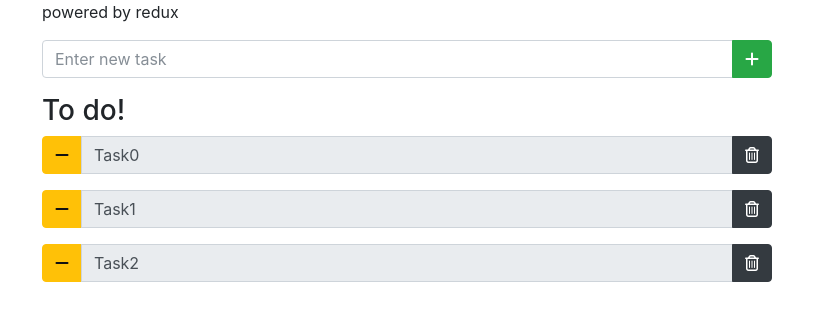
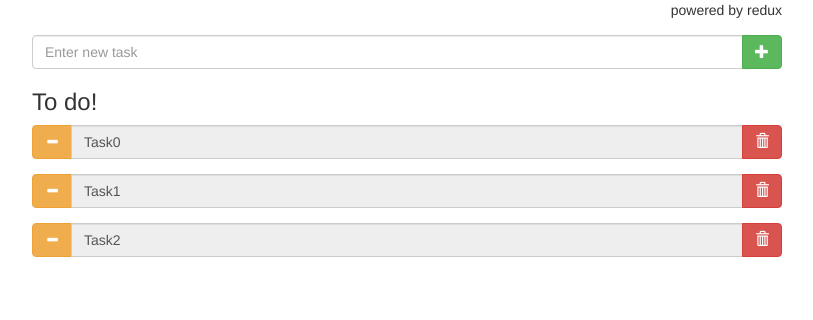
Before and after one commit to dfolomkin/todo-react, a React app: page / in a window 1280 px wide. Shown: the top 320 px of the page, without its empty margins (233-1046 px from the left). Built offline with nearby package versions, Linux system fonts and the light colour scheme.

Commit message:
remake components to react-bootstrap

```diff
--- a/package.json
+++ b/package.json
@@ -20,6 +20,7 @@
   "homepage": "https://github.com/dfolomkin/todo-react#readme",
   "dependencies": {
     "react": "^16.0.0",
+    "react-bootstrap": "^0.32.1",
     "react-dom": "^16.0.0",
     "react-redux": "^5.0.7",
     "redux": "^4.0.0"
--- a/src/app/app.jsx
+++ b/src/app/app.jsx
@@ -1,19 +1,21 @@
 import React from 'react';
+import { Grid, Row, Col, FormGroup } from 'react-bootstrap';
 
 import { AddTaskBar, TasksList } from './components';
 
 const App = () => (
-  <div className="container">
-    <div className="row">
-      <div className="col-sm-2" />
-      <div className="col-sm-8">
-        <div className="form-group pull-right">powered by redux</div>
+  <Grid>
+    <Row>
+      <Col sm={2} />
+      <Col sm={8}>
+        <FormGroup className="pull-right">powered by redux</FormGroup>
+        <div className="clearfix" />
         <AddTaskBar />
         <TasksList />
-      </div>
-      <div className="col-sm-2" />
-    </div>
-  </div>
+      </Col>
+      <Col sm={2} />
+    </Row>
+  </Grid>
 );
 
 export default App;
--- a/src/app/components/addTaskBar.jsx
+++ b/src/app/components/addTaskBar.jsx
@@ -1,5 +1,6 @@
 import React from 'react';
 import { connect } from 'react-redux';
+import { FormGroup, InputGroup, FormControl, Button, Glyphicon } from 'react-bootstrap';
 
 import { addTask } from '../actions';
 
@@ -9,37 +10,38 @@ class AddTaskBarComponent extends React.Component {
   }
 
   handleKeyPress = e => {
-    if (e.key == 'Enter') {
+    if (e.key == 'Enter' && this.taskInput.value !== '') {
       this.props.onAddTask(this.taskInput.value);
       this.taskInput.value = '';
     }
   };
 
   handleAddClick = () => {
-    this.props.onAddTask(this.taskInput.value);
-    this.taskInput.value = '';
+    if (this.taskInput.value !== '') {
+      this.props.onAddTask(this.taskInput.value);
+      this.taskInput.value = '';
+    }
   };
 
   render() {
     return (
-      <div className="form-group">
-        <div className="input-group">
-          <input
-            className="form-control"
+      <FormGroup>
+        <InputGroup>
+          <FormControl
             type="text"
             placeholder="Enter new task"
             onKeyPress={this.handleKeyPress}
-            ref={node => {
+            inputRef={node => {
               this.taskInput = node;
             }}
           />
-          <span className="input-group-btn">
-            <button className="btn btn-success" type="button" onClick={this.handleAddClick}>
-              <i className="fa fa-plus" />
-            </button>
-          </span>
-        </div>
-      </div>
+          <InputGroup.Button>
+            <Button bsStyle="success" onClick={this.handleAddClick}>
+              <Glyphicon glyph="plus" />
+            </Button>
+          </InputGroup.Button>
+        </InputGroup>
+      </FormGroup>
     );
   }
 }
--- a/src/app/components/task.jsx
+++ b/src/app/components/task.jsx
@@ -1,5 +1,6 @@
 import React from 'react';
 import { connect } from 'react-redux';
+import { FormGroup, InputGroup, FormControl, Button, Glyphicon } from 'react-bootstrap';
 
 import { deleteTask, changeTaskStatus, changeTask } from '../actions';
 
@@ -50,22 +51,15 @@ class TaskComponent extends React.Component {
   };
 
   render() {
-    const icon = this.props.done ? <i className="fa fa-check" /> : <i className="fa fa-minus" />;
-
     return (
-      <div className="form-group">
+      <FormGroup>
         <div className="input-group" onDoubleClick={this.handleDoubleClick} ref={node => (this.taskInputGroup = node)}>
-          <span className="input-group-btn">
-            <button
-              className={this.props.done ? 'btn btn-success' : 'btn btn-warning'}
-              type="button"
-              onClick={this.handleCheckClick}
-            >
-              {icon}
-            </button>
-          </span>
-          <input
-            className="form-control"
+          <InputGroup.Button>
+            <Button bsStyle={this.props.done ? 'success' : 'warning'} onClick={this.handleCheckClick}>
+              <Glyphicon glyph={this.props.done ? 'ok' : 'minus'} />
+            </Button>
+          </InputGroup.Button>
+          <FormControl
             type="text"
             placeholder="Enter a task"
             value={this.state.title}
@@ -73,17 +67,17 @@ class TaskComponent extends React.Component {
             onChange={this.handleChange}
             onKeyPress={this.handleKeyPress}
             onBlur={this.handleBlur}
-            ref={node => {
+            inputRef={node => {
               this.taskInput = node;
             }}
           />
-          <span className="input-group-btn">
-            <button className="btn btn-dark" type="button" onClick={this.handleDeleteClick}>
-              <i className="fa fa-trash-o" />
-            </button>
-          </span>
+          <InputGroup.Button>
+            <Button bsStyle="danger" onClick={this.handleDeleteClick}>
+              <Glyphicon glyph="trash" />
+            </Button>
+          </InputGroup.Button>
         </div>
-      </div>
+      </FormGroup>
     );
   }
 }
--- a/src/app/components/tasksList.jsx
+++ b/src/app/components/tasksList.jsx
@@ -1,5 +1,6 @@
 import React from 'react';
 import { connect } from 'react-redux';
+import { FormGroup } from 'react-bootstrap';
 
 import { Task } from './task';
 
@@ -12,9 +13,9 @@ const TasksListComponent = ({ tasks }) => {
   return (
     <div>
       {todoTasks.length > 0 ? <h3>To do!</h3> : null}
-      <div className="form-group">{todoTasks}</div>
+      <FormGroup>{todoTasks}</FormGroup>
       {doneTasks.length > 0 ? <h3>Done:</h3> : null}
-      <div className="form-group">{doneTasks}</div>
+      <FormGroup>{doneTasks}</FormGroup>
     </div>
   );
 };
--- a/src/index.tmpl.html
+++ b/src/index.tmpl.html
@@ -1,16 +1,14 @@
 <!DOCTYPE html>
 <html lang="en">
+
 <head>
     <title>todo-react</title>
     <meta name="viewport" content="width=device-width, initial-scale=1">
-        <link href="https://maxcdn.bootstrapcdn.com/bootstrap/4.0.0-beta.2/css/bootstrap.min.css" rel="stylesheet">
+    <link href="https://maxcdn.bootstrapcdn.com/bootstrap/3.3.7/css/bootstrap.min.css" rel="stylesheet">
 </head>
+
 <body>
     <div id="app"></div>
+</body>
 
-        <script src="https://code.jquery.com/jquery-3.2.1.slim.min.js"></script>
-        <script src="https://cdnjs.cloudflare.com/ajax/libs/popper.js/1.12.3/umd/popper.min.js"></script>
-        <script src="https://maxcdn.bootstrapcdn.com/bootstrap/4.0.0-beta.2/js/bootstrap.min.js"></script>
-        <script src="https://use.fontawesome.com/10341aa9f1.js"></script>
-    </body>
 </html>
```
Also changed, not shown: 1 other file (tests, documents, lock files or other folders). Lines whose indentation alone changed are shown as unchanged.
